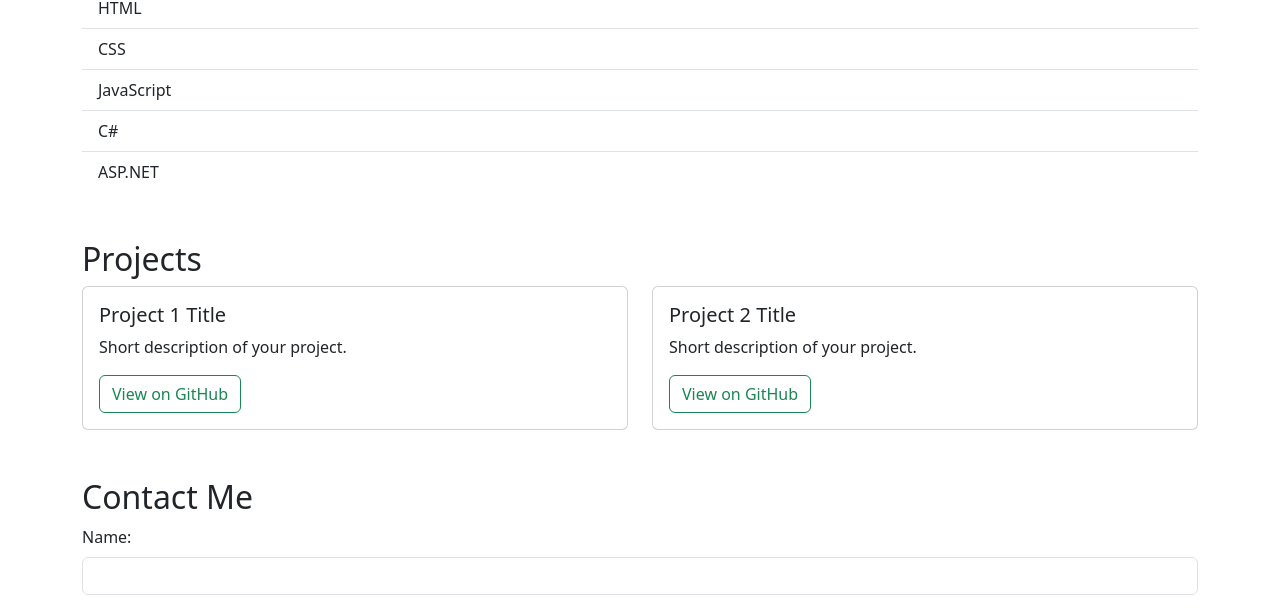
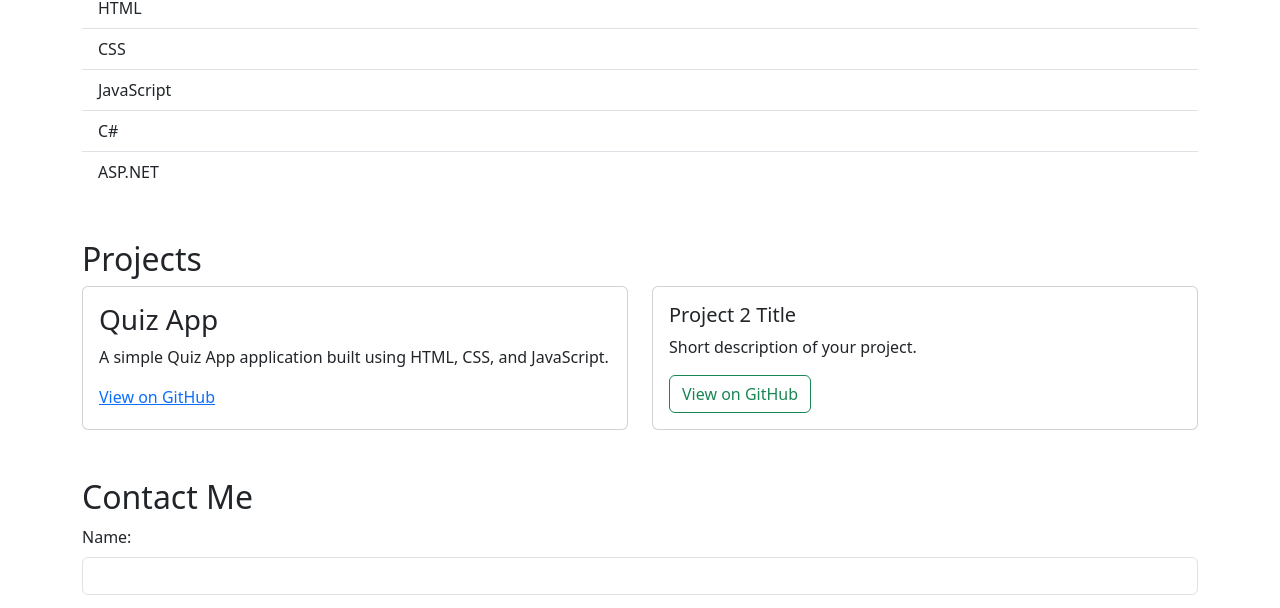
Before and after one commit to Muhammad-Umer48/Portfolio, a plain HTML site: page index.html in a window 1280 px wide. Shown: the part 466-1074 px from the top of the page. Drawn offline with nearby package versions, Linux system fonts and the light colour scheme.

Commit message:
Update index.html

```diff
--- a/index.html
+++ b/index.html
@@ -40,9 +40,9 @@
         <div class="col">
           <div class="card h-100">
             <div class="card-body">
-              <h5 class="card-title">Project 1 Title</h5>
-              <p class="card-text">Short description of your project.</p>
-              <a href="https://github.com/yourusername/project1" class="btn btn-outline-success" target="_blank">View on GitHub</a>
+               <h3>Quiz App</h3>
+                  <p>A simple Quiz App application built using HTML, CSS, and JavaScript.</p>
+                  <a href="https://github.com/Muhammad-Umer48/Quiz-App" target="_blank">View on GitHub</a>
             </div>
           </div>
         </div>
```
